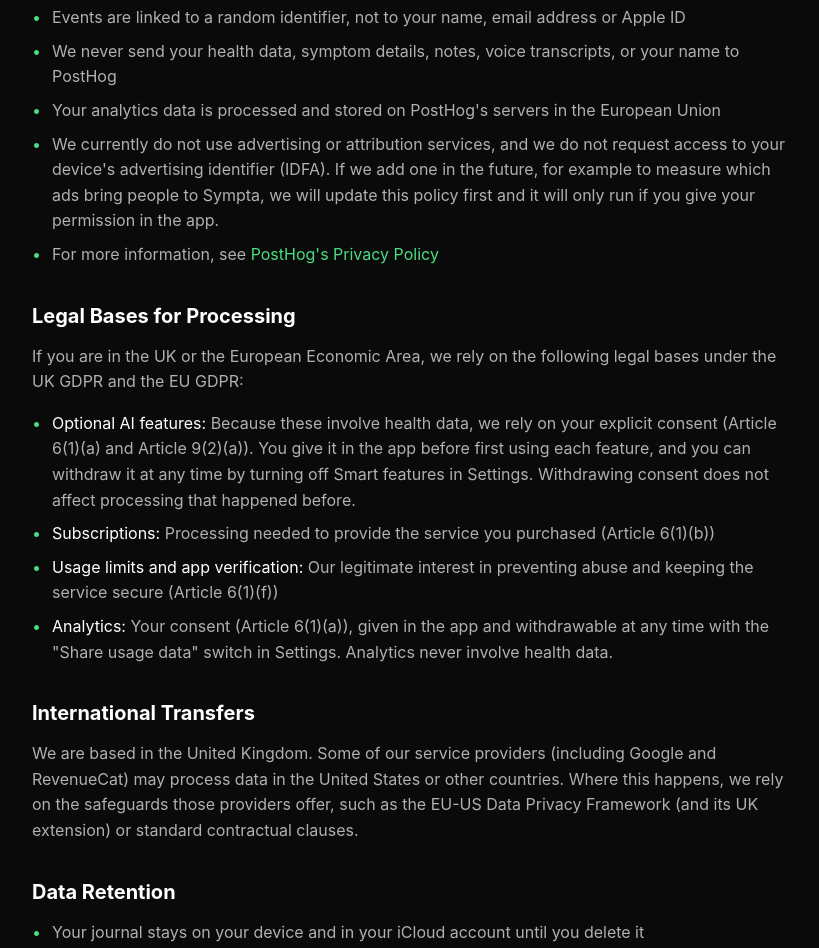
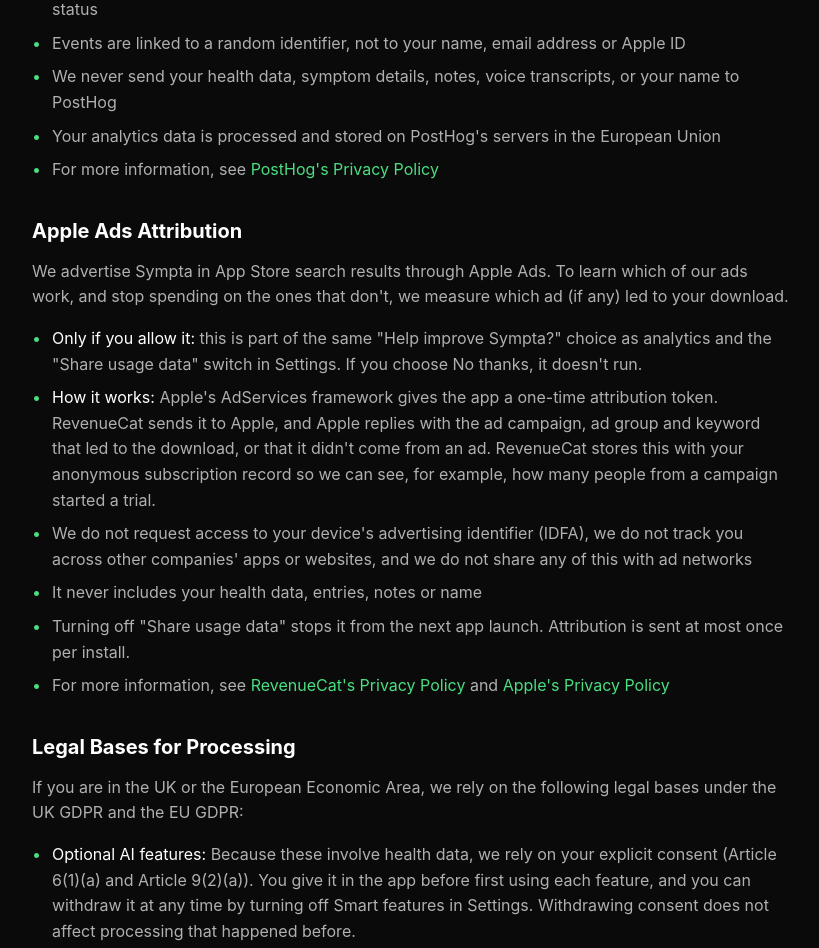
Before and after one commit to niallc18/sympta-privacy, a plain HTML site: page privacy-policy/index.html in a window 1280 px wide. Shown: the part 3722-4670 px from the top of the page, without its empty margins (228-1047 px from the left). Drawn offline with Linux system fonts and the light colour scheme.

Commit message:
updated policy - apple ads 23112026

```diff
--- a/privacy-policy/index.html
+++ b/privacy-policy/index.html
@@ -154,7 +154,7 @@
           <ul>
               <li><span class="highlight">Google (Gemini API, Firebase, Google Cloud):</span> AI processing, anonymous sign-in, app verification and usage limits</li>
               <li><span class="highlight">Apple:</span> iCloud sync, speech recognition, and payments</li>
-              <li><span class="highlight">RevenueCat:</span> subscription management (purchase status, not health data)</li>
+              <li><span class="highlight">RevenueCat:</span> subscription management (purchase status, not health data) and, only if you allow it, Apple Ads attribution, described below</li>
               <li><span class="highlight">PostHog:</span> app usage analytics, only if you allow them, described below (never health data)</li>
           </ul>
 
@@ -167,8 +167,18 @@
               <li>Events are linked to a random identifier, not to your name, email address or Apple ID</li>
               <li>We never send your health data, symptom details, notes, voice transcripts, or your name to PostHog</li>
               <li>Your analytics data is processed and stored on PostHog's servers in the European Union</li>
-              <li>We currently do not use advertising or attribution services, and we do not request access to your device's advertising identifier (IDFA). If we add one in the future, for example to measure which ads bring people to Sympta, we will update this policy first and it will only run if you give your permission in the app.</li>
               <li>For more information, see <a href="https://posthog.com/privacy" target="_blank">PostHog's Privacy Policy</a></li>
+          </ul>
+
+          <h2>Apple Ads Attribution</h2>
+          <p>We advertise Sympta in App Store search results through Apple Ads. To learn which of our ads work, and stop spending on the ones that don't, we measure which ad (if any) led to your download.</p>
+          <ul>
+              <li><span class="highlight">Only if you allow it:</span> this is part of the same "Help improve Sympta?" choice as analytics and the "Share usage data" switch in Settings. If you choose No thanks, it doesn't run.</li>
+              <li><span class="highlight">How it works:</span> Apple's AdServices framework gives the app a one-time attribution token. RevenueCat sends it to Apple, and Apple replies with the ad campaign, ad group and keyword that led to the download, or that it didn't come from an ad. RevenueCat stores this with your anonymous subscription record so we can see, for example, how many people from a campaign started a trial.</li>
+              <li>We do not request access to your device's advertising identifier (IDFA), we do not track you across other companies' apps or websites, and we do not share any of this with ad networks</li>
+              <li>It never includes your health data, entries, notes or name</li>
+              <li>Turning off "Share usage data" stops it from the next app launch. Attribution is sent at most once per install.</li>
+              <li>For more information, see <a href="https://www.revenuecat.com/privacy" target="_blank">RevenueCat's Privacy Policy</a> and <a href="https://www.apple.com/legal/privacy/" target="_blank">Apple's Privacy Policy</a></li>
           </ul>
 
           <h2>Legal Bases for Processing</h2>
@@ -177,7 +187,7 @@
               <li><span class="highlight">Optional AI features:</span> Because these involve health data, we rely on your explicit consent (Article 6(1)(a) and Article 9(2)(a)). You give it in the app before first using each feature, and you can withdraw it at any time by turning off Smart features in Settings. Withdrawing consent does not affect processing that happened before.</li>
               <li><span class="highlight">Subscriptions:</span> Processing needed to provide the service you purchased (Article 6(1)(b))</li>
               <li><span class="highlight">Usage limits and app verification:</span> Our legitimate interest in preventing abuse and keeping the service secure (Article 6(1)(f))</li>
-              <li><span class="highlight">Analytics:</span> Your consent (Article 6(1)(a)), given in the app and withdrawable at any time with the "Share usage data" switch in Settings. Analytics never involve health data.</li>
+              <li><span class="highlight">Analytics and Apple Ads attribution:</span> Your consent (Article 6(1)(a)), given in the app and withdrawable at any time with the "Share usage data" switch in Settings. Neither ever involves health data.</li>
           </ul>
 
           <h2>International Transfers</h2>
@@ -189,6 +199,7 @@
               <li>We do not retain the content of AI requests. Google's retention is described in the Google Gemini AI section above.</li>
               <li>The usage-limit counter holds only the current day's count</li>
               <li>If you allowed analytics, that data is kept by PostHog in line with its retention settings. Turning analytics off stops collection.</li>
+              <li>If you allowed it, Apple Ads attribution is kept with your anonymous subscription record at RevenueCat for as long as that record exists</li>
           </ul>
 
           <h2>Your Rights</h2>
```
